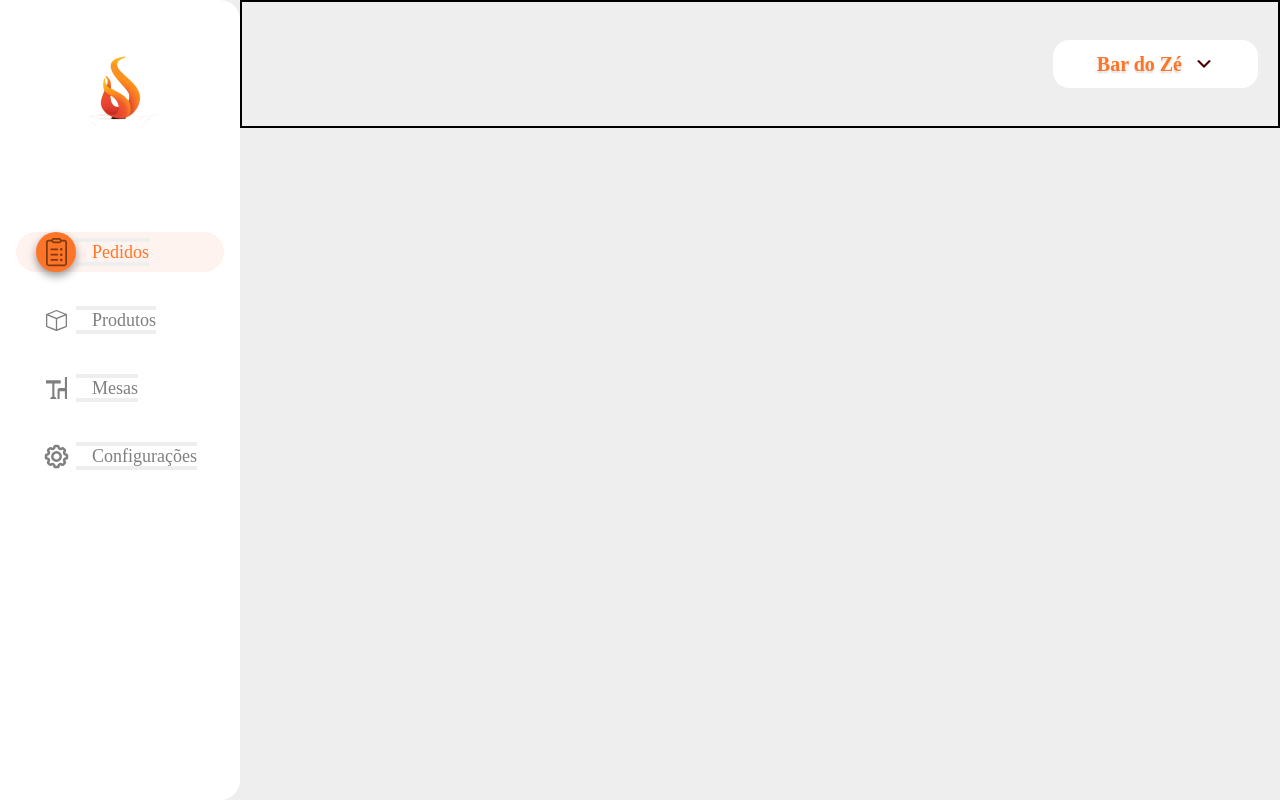
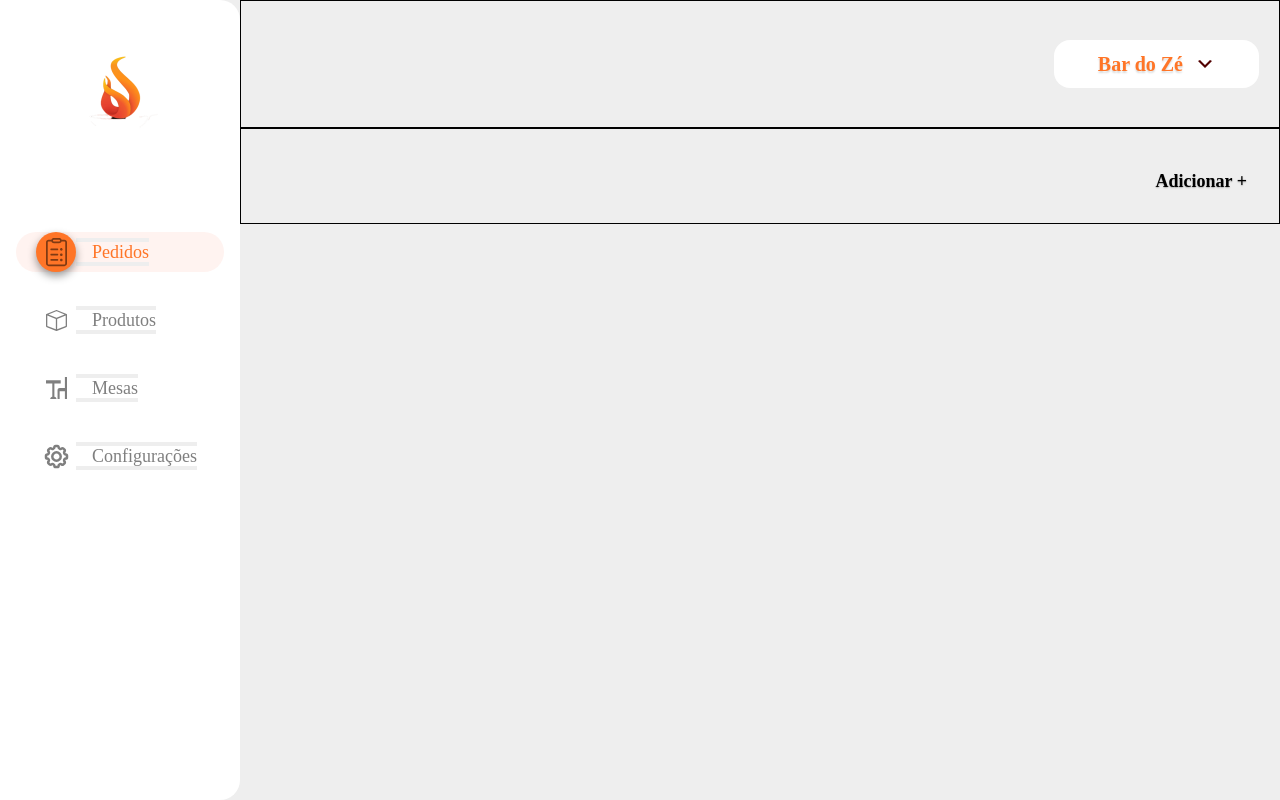
Before and after one commit to ducktechbr/foodsfun-frontend, a Next.js app: page /mesas in a window 1280 px wide. Built offline with nearby package versions, Linux system fonts and the light colour scheme; a web font is replaced by a local one.

Commit message:
Ajustando componente adicionar embaixo do bannerbackgroun

```diff
--- a/src/components/AddButton/index.jsx
+++ b/src/components/AddButton/index.jsx
@@ -2,7 +2,7 @@ import styles from "./styles.module.css";
 import { Dialog, Transition } from "@headlessui/react";
 import { Fragment, useState } from "react";
 
-export default function Card(props) {
+export default function AddButton(props) {
   const [isOpen, setIsOpen] = useState(false);
   const [loading, setLoading] = useState(false);
   const [form, setForm] = useState({ email: "", password: "" });
@@ -20,15 +20,15 @@ export default function Card(props) {
 
   return (
  <>
-      <button
+      <button className=""
         type="button"
         onClick={openModal}
-        className=" flex items-center justify-center"
+
       >
         <div className={styles.content}>
           <div className={styles.contentText}>
-            <h1>+</h1>
-            <p>Adicionar</p>
+            <h1>Adicionar +</h1>
+
           </div>
         </div>
       </button>
--- a/src/components/AddButton/styles.module.css
+++ b/src/components/AddButton/styles.module.css
@@ -1,4 +1,4 @@
-.content {
+/* .content {
   width: 200px;
   height: 112px;
   margin: auto;
@@ -8,28 +8,25 @@
   display: flex;
   align-items: center;
   justify-content: center;
-}
+} */
 
 .contentText {
   text-align: center;
 }
 
-.contentText h1 {
-  background: #fff;
+.contentText h1{
   font-family: "MuseoModerno";
   font-weight: 800;
   font-size: 80px;
   line-height: 20px;
   text-shadow: 0px 1.4902px 1.4902px rgba(0, 0, 0, 0.25);
   padding-top: 10px;
-}
-.contentText p {
   font-family: "MuseoModerno";
   font-style: normal;
   font-weight: 600;
   font-size: 18px;
   line-height: 29px;
-  background: #fff;
+
   padding-top: 10px;
 }
 
@@ -53,7 +50,7 @@
   border: none;
   border-radius: 8px;
   background: #ff7527;
-  color: #fff;
+
   font-family: "MuseoModerno", cursive;
   font-size: 18px;
   text-align: center;
--- a/src/components/BackgroundBanner/index.jsx
+++ b/src/components/BackgroundBanner/index.jsx
@@ -8,7 +8,7 @@ export function BackgroundBanner(props) {
   return (
 
 
-    <div className="w-full h-32 border-2 border-black flex justify-end items-center px-5 ">
+    <div className="w-full h-32 border border-black flex justify-end items-center px-5">
 
       <Menu as="div" className="">
         <Menu.Button className="  bg-themeWhite rounded-2xl px-11 flex justify-between items-center">
--- a/src/pages/mesas/index.js
+++ b/src/pages/mesas/index.js
@@ -1,5 +1,7 @@
 import { NavBar } from "../../components/NavBar";
 import { BackgroundBanner } from "../../components/BackgroundBanner";
+import AddButton from "../../components/AddButton"
+
 
 import styles from "./styles.module.css"
 
@@ -13,6 +15,11 @@ export default function page() {
 
     <div className={styles.screen}>
       <BackgroundBanner/>
+
+      <div className="border border-black h-24 px-8 flex justify-end">
+        <AddButton/>
+      </div>
+
     </div>
    </div>
  );
```
